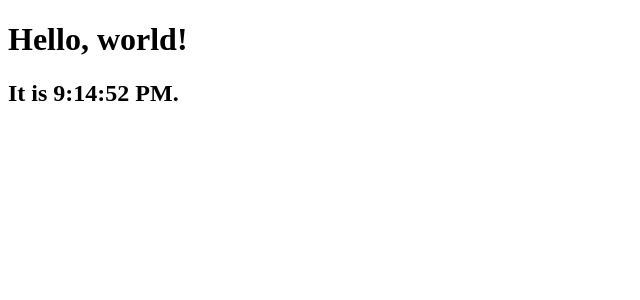
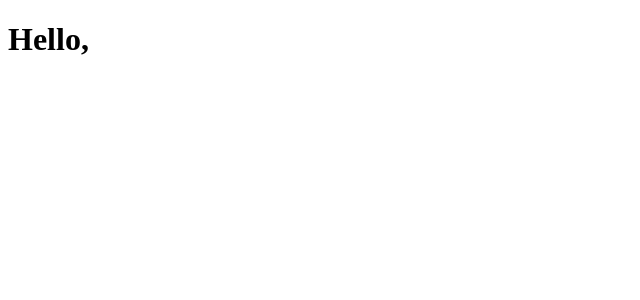
Before and after one commit to quantum93/react-tutorial, a React (Create React App) app: page / in a window 1280 px wide. Shown: the top 300 px of the page, without its empty margins (0-640 px from the left). Built offline with nearby package versions, Linux system fonts and the light colour scheme.

Commit message:
Function Components

```diff
--- a/src/index.js
+++ b/src/index.js
@@ -3,19 +3,16 @@ import ReactDOM from 'react-dom';
 import App from './App';
 import * as serviceWorker from './serviceWorker';
 
-// element and render are inside of fucntion tick()
-
-const tick = () => {
-  const element = (
-    <div>
-      <h1>Hello, world!</h1>
-      <h2>It is {new Date().toLocaleTimeString()}.</h2>
-    </div>
-  );
-  ReactDOM.render(element, document.getElementById('root'));
+function Welcome (props) {
+  console.log(props)
+  return <h1>Hello, {props.name}</h1>;
 }
 
-setInterval(tick, 1000);
+ReactDOM.render(
+  <Welcome />,
+  document.getElementById('root')
+);
+
   // If you want your app to work offline and load faster, you can change
   // unregister() to register() below. Note this comes with some pitfalls.
   // Learn more about service workers: https://bit.ly/CRA-PWA
```
